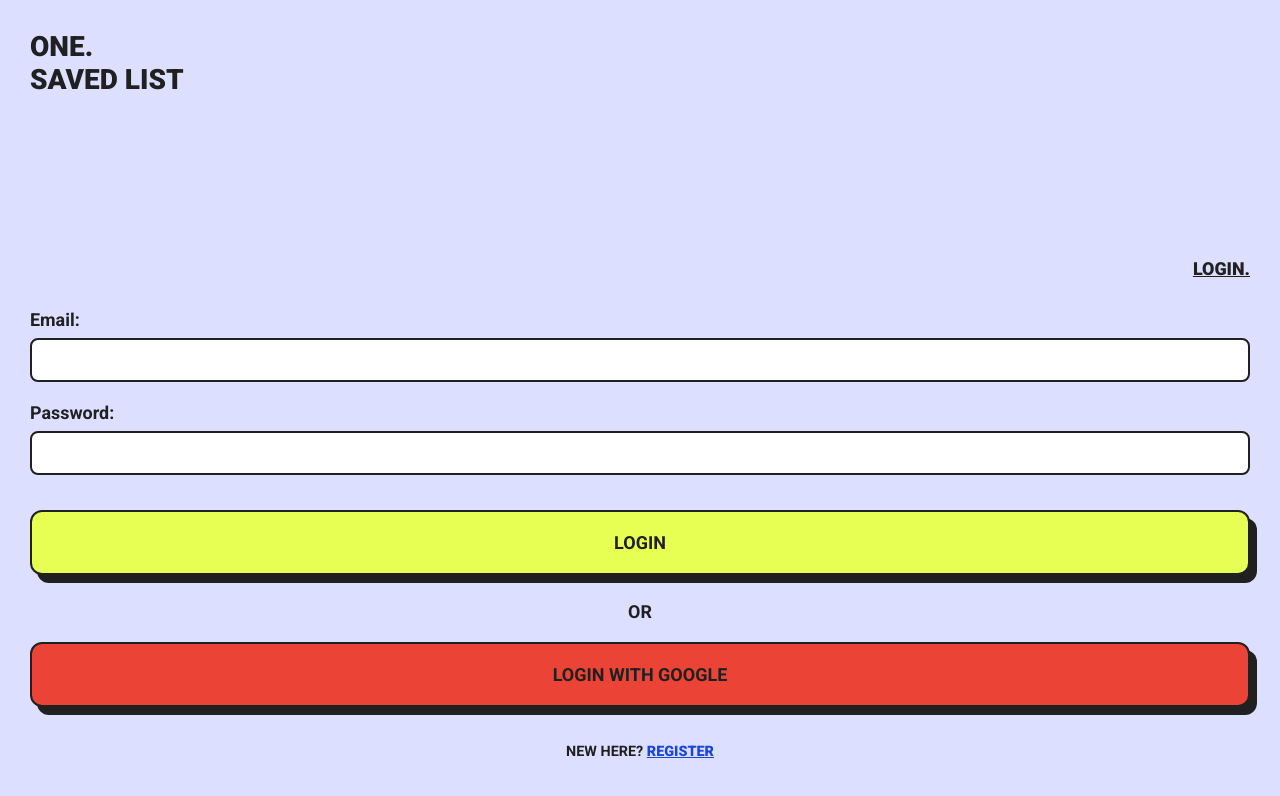
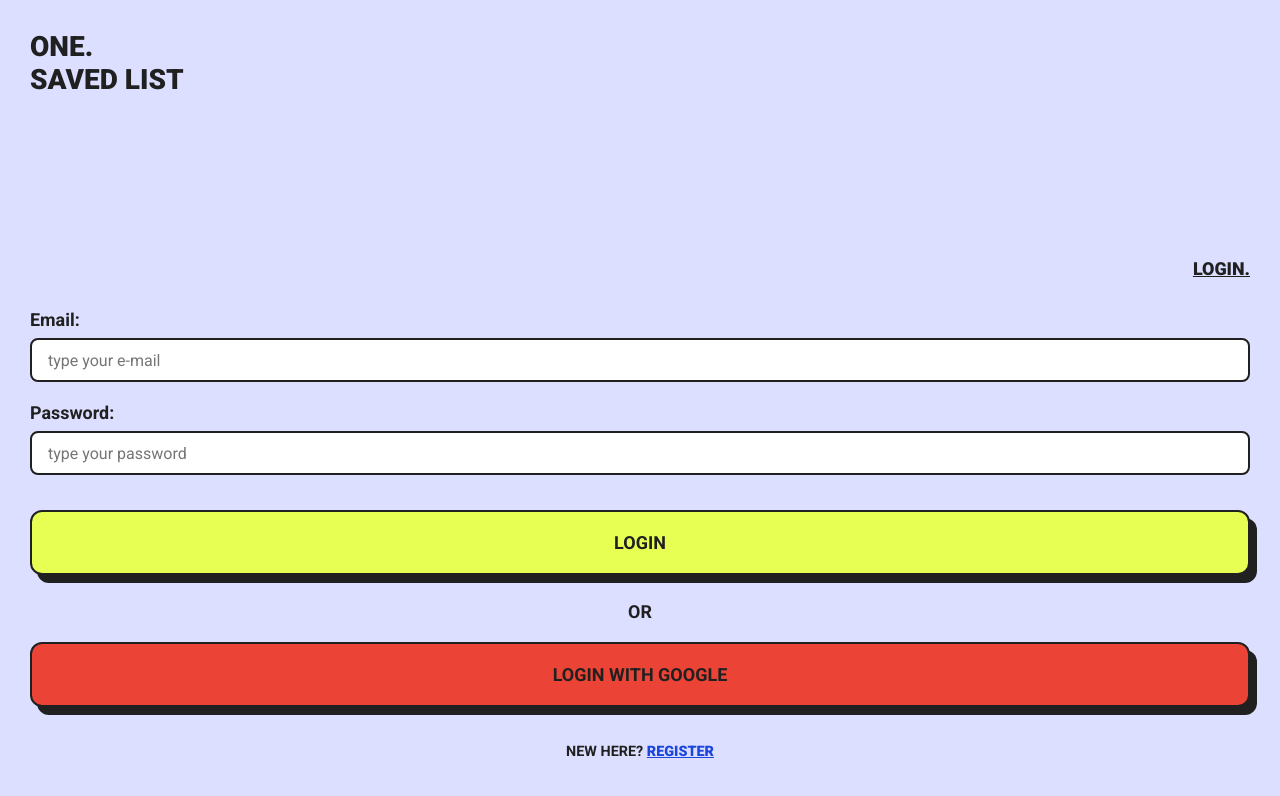
Before and after one commit to NataliaFrancisca/modern-saved-list, a Next.js app: page /login in a window 1280 px wide. Shown: the top 796 px of the page. Built offline with nearby package versions, Linux system fonts and the light colour scheme; no server answers.

Commit message:
feat: add placeholder at the inputs; fix the form onclick for onsubmit

```diff
--- a/src/app/login/page.tsx
+++ b/src/app/login/page.tsx
@@ -19,10 +19,12 @@ const Login = () => {
     <main className="default-page">
       <AppName />
 
-      <form className="form-component" onClick={() => onSubmit()}>
+      <form className="form-component" onSubmit={() => onSubmit()}>
         <legend>LOGIN.</legend>
 
-        {loading && <Loader color="PURPLE" />}
+        {!error && loading && <p>LOGIN WAS SUCCESS</p>}
+
+        {loading && !error && <Loader color="PURPLE" />}
 
         {error?.google && (
           <span className="error-login_google">
@@ -34,8 +36,8 @@ const Login = () => {
           <label htmlFor="email-input">Email:</label>
           <input
             type="email"
-            required
             id="email-input"
+            placeholder="type your e-mail"
             onChange={(e) => setEmail(e.target.value)}
           />
           {error && <span>{error.email}</span>}
@@ -45,8 +47,8 @@ const Login = () => {
           <label htmlFor="password-input">Password:</label>
           <input
             type="password"
-            required
             id="password-input"
+            placeholder="type your password"
             onChange={(e) => setPassword(e.target.value)}
           />
           {error && <span>{error.password}</span>}
```
